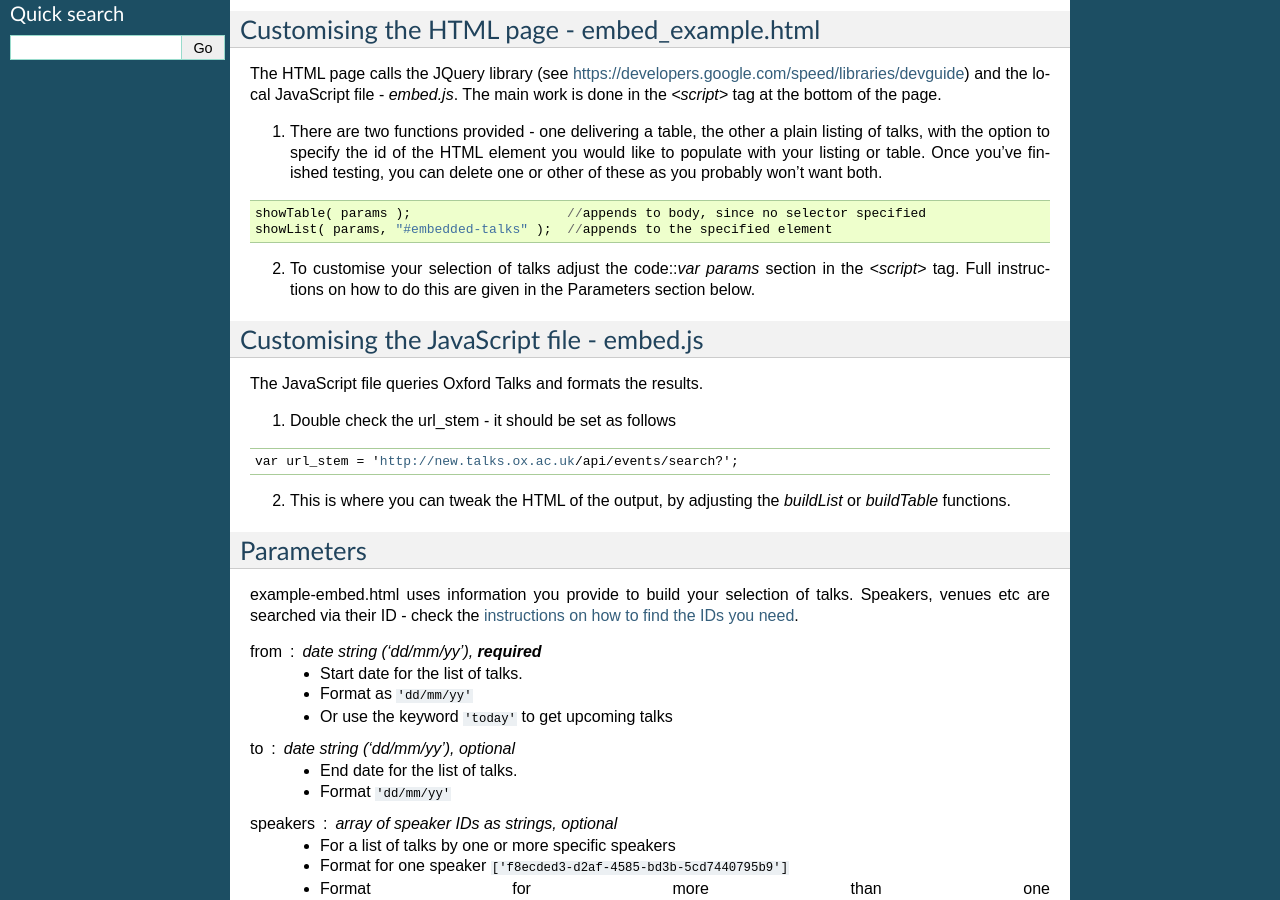
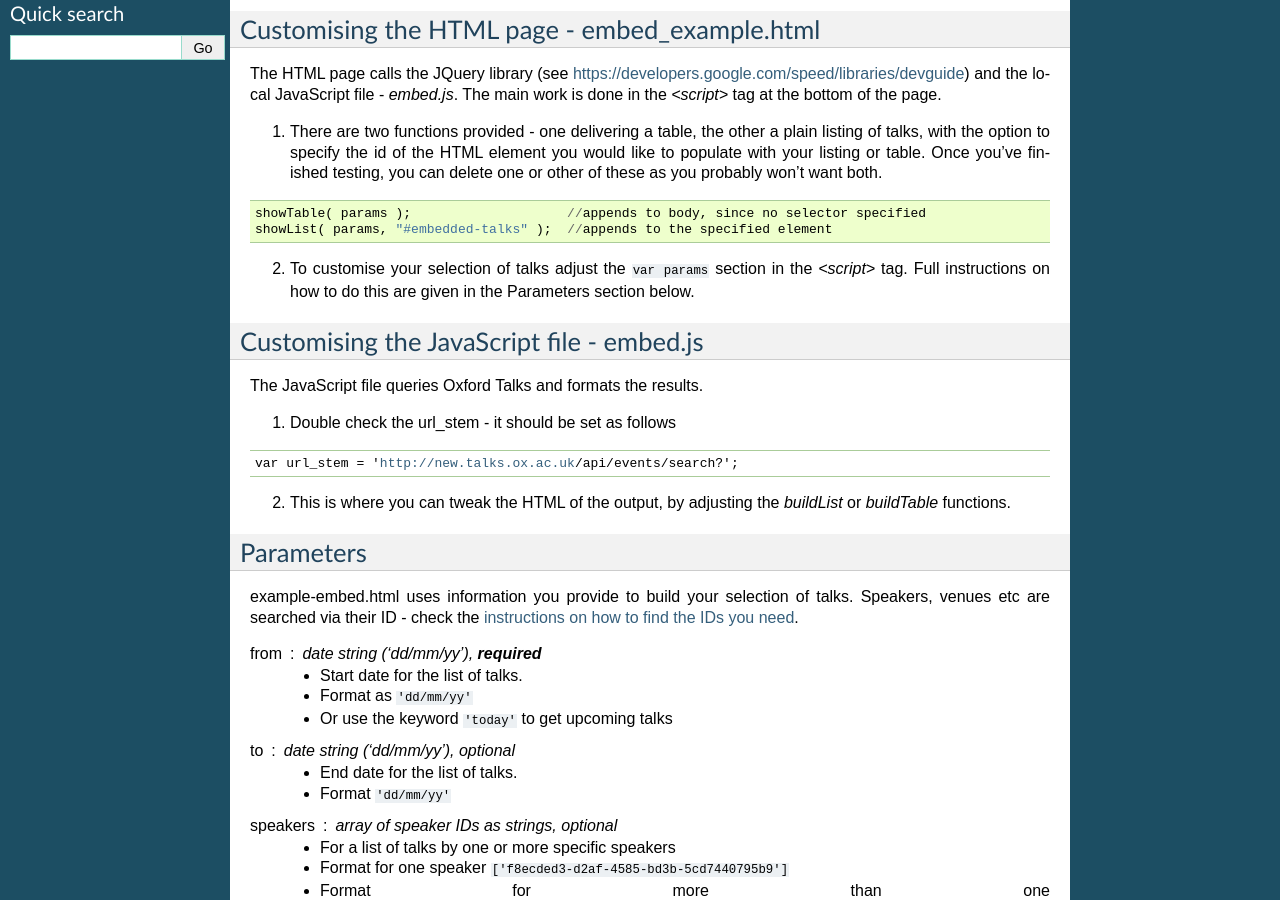
Before and after one commit to ox-it/talks.ox-js-widget, a Sphinx documentation site: the page built from docs/source/web-managers/example-embed.rst, in a window 1280 px wide and 900 px high, scrolled down 393 px. Built offline with Sphinx 7.4.7, drawn with Linux system fonts in a browser that asks for light colours.

Commit message:
correcting typo

```diff
--- a/docs/source/web-managers/example-embed.rst
+++ b/docs/source/web-managers/example-embed.rst
@@ -28,7 +28,7 @@ The HTML page calls the JQuery library (see `https://developers.google.com/speed
    showTable( params );                    //appends to body, since no selector specified
    showList( params, "#embedded-talks" );  //appends to the specified element
 
-2. To customise your selection of talks adjust the code::`var params` section in the *<script>* tag. Full instructions on how to do this are given in the Parameters section below.
+2. To customise your selection of talks adjust the :code:`var params` section in the *<script>* tag. Full instructions on how to do this are given in the Parameters section below.
 
 Customising the JavaScript file - embed.js
 ------------------------------------------
```
